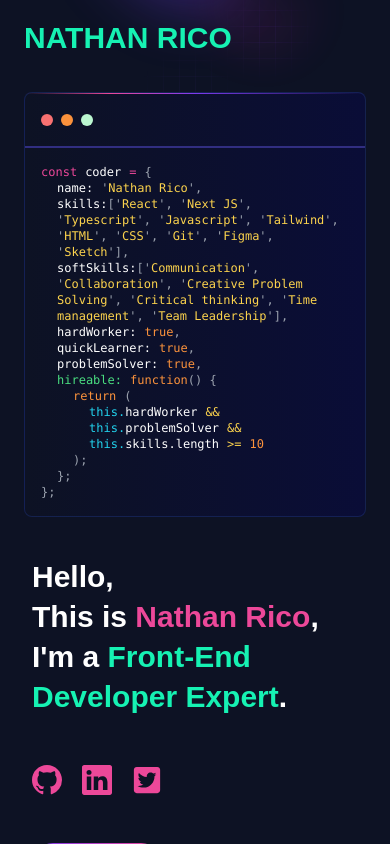
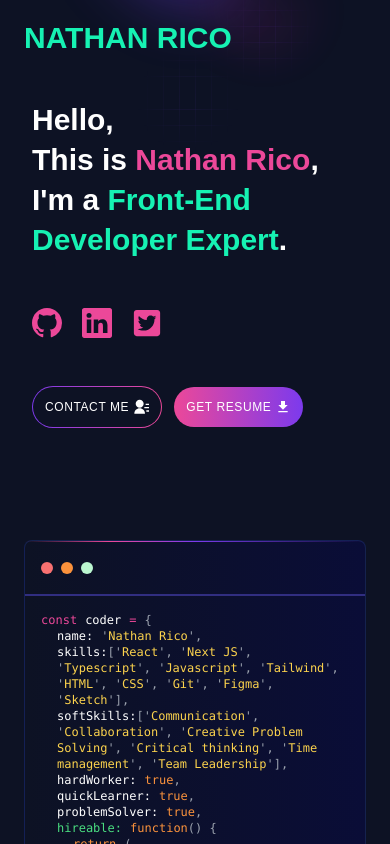
Before and after one commit to nathanredblur/nathanredblur.dev, a React (Vite) app: page / in a window 390 px wide. Shown: the top 844 px of the page. Built offline with nearby package versions, Linux system fonts and the light colour scheme.

Commit message:
fix hero section order

```diff
--- a/src/components/homepage/hero-section/index.tsx
+++ b/src/components/homepage/hero-section/index.tsx
@@ -19,7 +19,7 @@ function HeroSection() {
       />
 
       <div className="grid grid-cols-1 items-start lg:grid-cols-2 lg:gap-12 gap-y-8">
-        <div className="order-2 lg:order-1 flex flex-col items-start justify-center p-2 pb-20 md:pb-10 lg:pt-10">
+        <div className="flex flex-col items-start justify-center p-2 pb-20 md:pb-10 lg:pt-10">
           <h1 className="text-3xl font-bold leading-10 text-white md:font-extrabold lg:text-[2.6rem] lg:leading-[3.5rem]">
             Hello, <br />
             This is <span className=" text-pink-500">{personalData.name}</span>,
```
